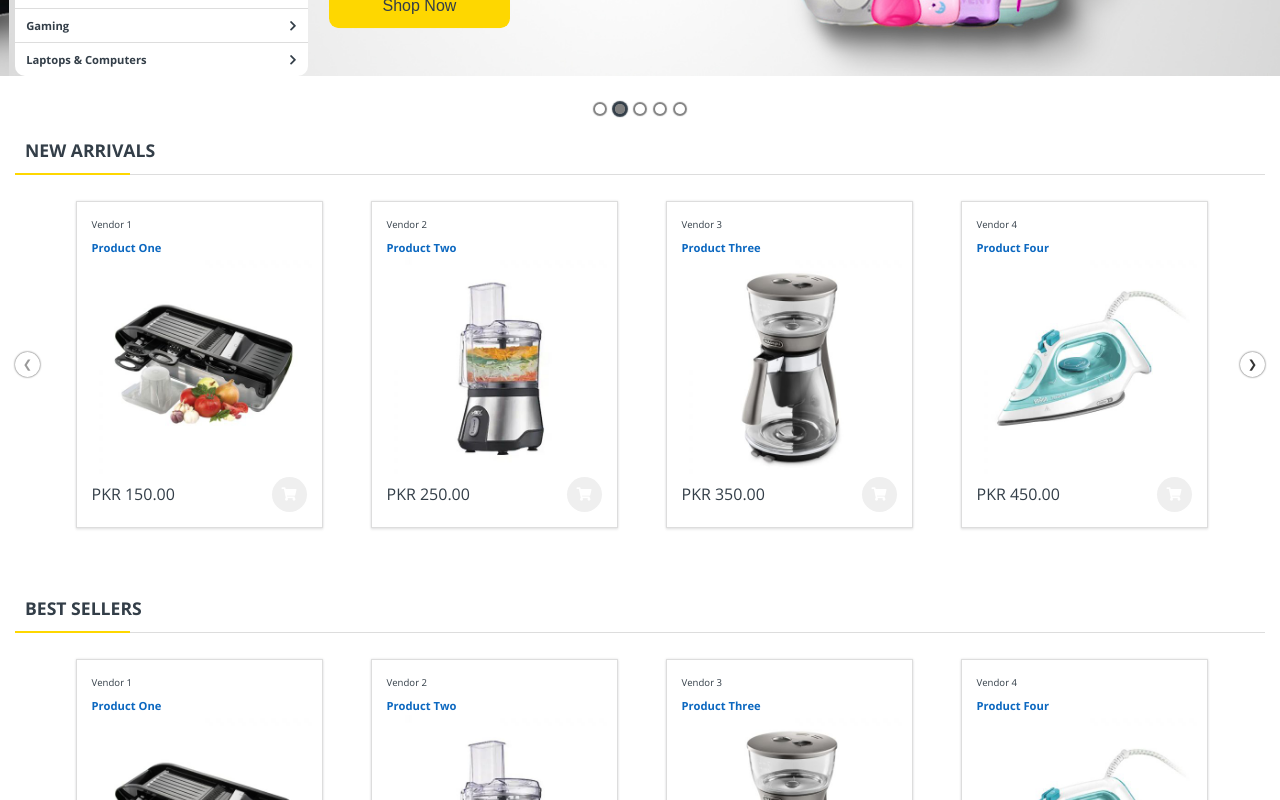
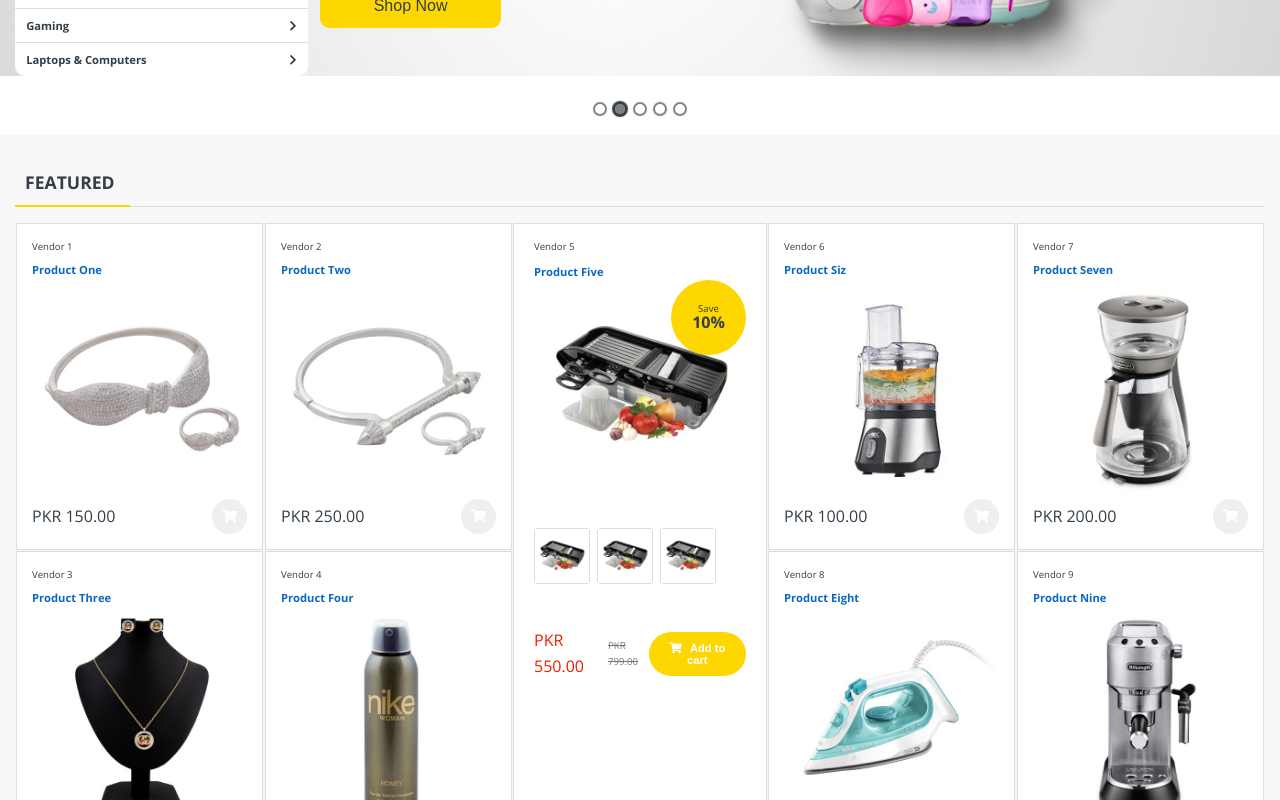
Before and after one commit to Ntshembo-Hlongwane1/Sofastcart-FronteEnd, a React (Create React App) app: page / in a window 1280 px wide. Shown: the part 420-1220 px from the top of the page. Built offline with nearby package versions, Linux system fonts and the light colour scheme.

Commit message:
Featured products desktop

```diff
--- /dev/null
+++ b/src/components/layout/FeaturedProducts/FeaturedProductCard.css
@@ -0,0 +1,66 @@
+.featuredproductcard {
+  padding: 15px;
+  width: 247px;
+  position: relative;
+  background: #fff;
+  border: 0.3px solid #ddd;
+  margin-right: 1px;
+  margin-left: 1px;
+  margin-bottom: 1px;
+  cursor: pointer;
+}
+
+.featuredproductcard:hover {
+  transform: scale(1.03);
+  z-index: 5;
+  box-shadow: 0 2px 2px 0 rgba(77, 77, 79, 0.08),
+    0 0 2px 0 rgba(77, 77, 79, 0.16);
+}
+
+.featuredproductcard:hover .featuredproductcard__bottomInfo button {
+  background-color: var(--primary-color);
+}
+
+.featuredproductcard__vendor {
+  font-size: 0.6rem;
+  margin-bottom: 0.4rem;
+}
+
+.featuredproductcard__title {
+  font-size: 0.7rem;
+  font-weight: 700;
+  color: var(--secondary-color);
+}
+
+.featuredproductcard__image {
+  width: 220px;
+  height: 220px;
+}
+
+.featuredproductcard__image img {
+  width: 100%;
+  object-fit: cover;
+}
+
+.featuredproductcard__bottomInfo {
+  display: flex;
+  align-items: center;
+  justify-content: space-between;
+}
+
+.featuredproductcard__price {
+  font-size: 1rem;
+}
+
+.featuredproductcard__bottomInfo button {
+  border: none;
+  width: 35px;
+  height: 35px;
+  border-radius: 50%;
+  color: #fff;
+  background-color: var(--light-color);
+  display: flex;
+  align-items: center;
+  justify-content: center;
+  cursor: pointer;
+}
--- /dev/null
+++ b/src/components/layout/FeaturedProducts/FeaturedProductCard.js
@@ -0,0 +1,23 @@
+import "./FeaturedProductCard.css";
+
+const FeaturedProductCard = ({ product }) => {
+  return (
+    <div className="featuredproductcard">
+      <div className="featuredproductcard__topInfo">
+        <p className="featuredproductcard__vendor">{product.vendor}</p>
+        <p className="featuredproductcard__title">{product.title}</p>
+      </div>
+      <div className="featuredproductcard__image">
+        <img src={product.img} alt={product.title} />
+      </div>
+      <div className="featuredproductcard__bottomInfo">
+        <p className="featuredproductcard__price">PKR {product.price}</p>
+        <button>
+          <i className="fas fa-shopping-cart"></i>
+        </button>
+      </div>
+    </div>
+  );
+};
+
+export default FeaturedProductCard;
--- a/src/components/layout/FeaturedProducts/FeaturedProducts.css
+++ b/src/components/layout/FeaturedProducts/FeaturedProducts.css
@@ -0,0 +1,27 @@
+.feauturedproducts {
+  background-color: #f8f8f8;
+  padding: 1rem 0 3rem;
+  margin: 1rem 0;
+}
+
+.featuredproduts__grid {
+  display: grid;
+  grid-template-columns: repeat(3, 1fr);
+  grid-template-areas: "featured-left featured-middle featured-right";
+}
+
+.featuredproducts__left {
+  grid-area: featured-left;
+  display: grid;
+  grid-template-columns: repeat(2, 1fr);
+}
+
+.featuredproducts__middle {
+  grid-area: featured-middle;
+}
+
+.featuredproducts__right {
+  grid-area: featured-right;
+  display: grid;
+  grid-template-columns: repeat(2, 1fr);
+}
--- a/src/components/layout/FeaturedProducts/FeaturedProducts.js
+++ b/src/components/layout/FeaturedProducts/FeaturedProducts.js
@@ -1,37 +1,110 @@
+import { useState, useEffect } from "react";
 import "./FeaturedProducts.css";
 
 // Components
-import ProductCard from "../ProductCard/ProductCard";
 import HugeProductCard from "../HugeProductCard/HugeProductCard";
+import FeaturedProductCard from "./FeaturedProductCard";
 
 import image1 from "../../../assets/product9.jpeg";
+import image2 from "../../../assets/product10.jpeg";
+import image3 from "../../../assets/product11.jpeg";
+import image4 from "../../../assets/product12.jpeg";
+import image5 from "../../../assets/product1.jpeg";
+import image6 from "../../../assets/product2.jpeg";
+import image7 from "../../../assets/product3.jpeg";
+import image8 from "../../../assets/product4.jpeg";
+import image9 from "../../../assets/product5.jpeg";
 
-const product = {
+const products = [
+  {
     vendor: "Vendor 1",
     title: "Product One",
     price: "150.00",
-  img: image1,
-};
+    img: [image1],
+  },
+  {
+    vendor: "Vendor 2",
+    title: "Product Two",
+    price: "250.00",
+    img: [image2],
+  },
+  {
+    vendor: "Vendor 3",
+    title: "Product Three",
+    price: "350.00",
+    img: [image3],
+  },
+  {
+    vendor: "Vendor 4",
+    title: "Product Four",
+    price: "450.00",
+    img: [image4],
+  },
+  {
+    vendor: "Vendor 5",
+    title: "Product Five",
+    price: "550.00",
+    img: [image5, image5, image5],
+  },
+  {
+    vendor: "Vendor 6",
+    title: "Product Siz",
+    price: "100.00",
+    img: [image6],
+  },
+  {
+    vendor: "Vendor 7",
+    title: "Product Seven",
+    price: "200.00",
+    img: [image7],
+  },
+  {
+    vendor: "Vendor 8",
+    title: "Product Eight",
+    price: "300.00",
+    img: [image8],
+  },
+  {
+    vendor: "Vendor 9",
+    title: "Product Nine",
+    price: "400.00",
+    img: [image9],
+  },
+];
 
 const FeaturedProducts = () => {
+  const [featuredProducts, setFeaturedProducts] = useState([]);
+
+  useEffect(() => {
+    // TODO: Make reuest to backend to get all featured products and add them to state
+    setFeaturedProducts(products);
+  }, []);
+
   return (
-    <div className="featuredproduts">
+    <div className="feauturedproducts">
+      <div className="customer_container">
+        <h3 className="productscarousel__catagory-name">Featured</h3>
+        <div className="featuredproduts__grid">
+          {featuredProducts.length > 0 && (
+            <>
               <div className="featuredproducts__left">
-        <ProductCard product={product} />
-        <ProductCard product={product} />
-        <ProductCard product={product} />
-        <ProductCard product={product} />
+                {featuredProducts.slice(0, 4).map((product) => (
+                  <FeaturedProductCard key={product.title} product={product} />
+                ))}
               </div>
 
               <div className="featuredproducts__middle">
-        <HugeProductCard product={product} />
+                <HugeProductCard product={featuredProducts[4]} />
               </div>
 
               <div className="featuredproducts__right">
-        <ProductCard product={product} />
-        <ProductCard product={product} />
-        <ProductCard product={product} />
-        <ProductCard product={product} />
+                {featuredProducts.slice(5, 9).map((product) => (
+                  <FeaturedProductCard key={product.title} product={product} />
+                ))}
+              </div>
+            </>
+          )}
+        </div>
       </div>
     </div>
   );
--- a/src/components/layout/HugeProductCard/HugeProductCard.css
+++ b/src/components/layout/HugeProductCard/HugeProductCard.css
@@ -0,0 +1,117 @@
+.hugeproductcard {
+  padding: 15px 20px;
+  border: 1px solid #ddd;
+  width: 100%;
+  height: 100%;
+  background: #fff;
+  cursor: pointer;
+}
+
+.hugeproductcard:hover {
+  transform: scale(1.01);
+  box-shadow: 0 2px 2px 0 rgba(77, 77, 79, 0.08),
+    0 0 2px 0 rgba(77, 77, 79, 0.16);
+}
+
+.hugeproductcard__vendor {
+  font-size: 0.6rem;
+  margin-bottom: 8px;
+}
+
+.hugeproductcard__title {
+  font-size: 0.7rem;
+  font-weight: 700;
+  color: var(--secondary-color);
+}
+
+.hugeproductcard__image {
+  position: relative;
+}
+
+.hugeproductcard__savebadge {
+  position: absolute;
+  top: 0;
+  right: 0;
+  width: 75px;
+  height: 75px;
+  background-color: var(--primary-color);
+  border-radius: 50%;
+  display: flex;
+  flex-direction: column;
+  align-items: center;
+  justify-content: center;
+  color: var(--tertiary-color);
+  line-height: 1.1;
+}
+
+.hugeproductcard__savebadge span:first-child {
+  font-size: 0.6rem;
+}
+
+.hugeproductcard__savebadge span:last-child {
+  font-weight: 700;
+}
+
+.hugeproductcard__thumbnails {
+  width: 100%;
+  padding-top: 1.75rem;
+  padding-bottom: 0.75rem;
+  display: flex;
+}
+
+.hugeproductcard__thumbnails-container {
+  margin-right: 0.45rem;
+  border: 1px solid #ddd;
+  width: 56px;
+  height: 56px;
+  cursor: pointer;
+  border-radius: 3px;
+}
+
+.hugeproductcard__thumbnails-container:hover {
+  border-bottom: 1px solid var(--primary-color);
+}
+
+.hugeproductcard__bottomInfo {
+  margin-top: 2rem;
+  display: flex;
+  justify-content: space-between;
+  align-items: center;
+}
+
+.hugeproductcard__prices {
+  display: flex;
+  align-items: center;
+}
+
+.hugeproductcard__newprice {
+  color: var(--danger-color);
+  margin-right: 0.4rem;
+}
+
+.hugeproductcard__oldprice {
+  font-size: 0.6rem;
+  text-decoration: line-through;
+  color: var(--tertiary-color);
+  opacity: 0.7;
+}
+
+.hugeproductcard__cartbutton {
+  border: none;
+  padding: 10px 16px;
+  border-radius: 25px;
+  background-color: var(--primary-color);
+  color: #fff;
+  font-size: 0.7rem;
+  font-weight: 700;
+  cursor: pointer;
+}
+
+.hugeproductcard__cartbutton:hover {
+  background-color: var(--tertiary-color);
+  color: #fff;
+}
+
+.hugeproductcard__cartbutton span {
+  margin-left: 0.5rem;
+}
--- a/src/components/layout/HugeProductCard/HugeProductCard.js
+++ b/src/components/layout/HugeProductCard/HugeProductCard.js
@@ -1,24 +1,55 @@
+import { useState } from "react";
+
 import "./HugeProductCard.css";
 
 const HugeProductCard = ({ product }) => {
+  const [activeImage, setActiveImage] = useState(0);
+
   return (
-    <div className="hugeproductcard">
+    <div
+      className="hugeproductcard"
+      onClick={() => console.log("Clicked Card")}
+    >
       <div className="hugeproductcard__topInfo">
         <p className="hugeproductcard__vendor">{product.vendor}</p>
         <p className="hugeproductcard__title">{product.title}</p>
       </div>
 
       <div className="hugeproductcard__image">
-        <img src={product.img} alt={product.title} />
+        <img src={product.img[activeImage]} alt={product.title} />
         <span className="hugeproductcard__savebadge">
           <span>Save</span>
           <span>10%</span>
         </span>
       </div>
 
+      <div className="hugeproductcard__thumbnails">
+        {product.img.map((image, idx) => (
+          <div
+            key={idx}
+            className="hugeproductcard__thumbnails-container"
+            onClick={(e) => {
+              e.stopPropagation();
+              setActiveImage(idx);
+            }}
+          >
+            <img src={image} alt="product thumbnail" />
+          </div>
+        ))}
+      </div>
+
       <div className="hugeproductcard__bottomInfo">
-        <p className="hugeproductcard__price">PKR {product.price}</p>
-        <button className="hugeproductcard__cartbutton">
+        <div className="hugeproductcard__prices">
+          <p className="hugeproductcard__newprice">PKR {product.price}</p>
+          <p className="hugeproductcard__oldprice">PKR 799.00</p>
+        </div>
+        <button
+          className="hugeproductcard__cartbutton"
+          onClick={(e) => {
+            e.stopPropagation();
+            console.log("Clicked Cart");
+          }}
+        >
           <i className="fas fa-shopping-cart"></i>
           <span>Add to cart</span>
         </button>
--- a/src/components/layout/ProductCard/ProductCard.css
+++ b/src/components/layout/ProductCard/ProductCard.css
@@ -2,6 +2,7 @@
   padding: 15px;
   width: 247px;
   position: relative;
+  background: #fff;
   border: 1px solid #ddd;
   box-shadow: 0 2px 2px 0 rgba(77, 77, 79, 0.08),
     0 0 2px 0 rgba(77, 77, 79, 0.16);
@@ -11,6 +12,7 @@
 
 .productcard:hover {
   transform: scale(1.03);
+  z-index: 5;
 }
 
 .productcard:hover .productcard__bottomInfo button {
--- a/src/components/pages/Home/Home.js
+++ b/src/components/pages/Home/Home.js
@@ -3,11 +3,13 @@ import "./Home.css";
 // Components
 import ImageSlider from "../../layout/ImageSlider/ImageSlider";
 import ProductsCarousel from "../../layout/ProductsCarousel/ProductsCarousel";
+import FeaturedProducts from "../../layout/FeaturedProducts/FeaturedProducts";
 
 const Home = () => {
   return (
     <div className="homepage">
       <ImageSlider />
+      <FeaturedProducts />
       <ProductsCarousel catagoryName="New Arrivals" />
       <ProductsCarousel catagoryName="Best Sellers" />
       <ProductsCarousel catagoryName="On Sale" />
```
Also changed, not shown: src/components/layout/ImageSlider/ImageSlider.js (+5 -5 lines), 1 other file (tests, documents, lock files or other folders). Lines whose indentation alone changed are shown as unchanged.
